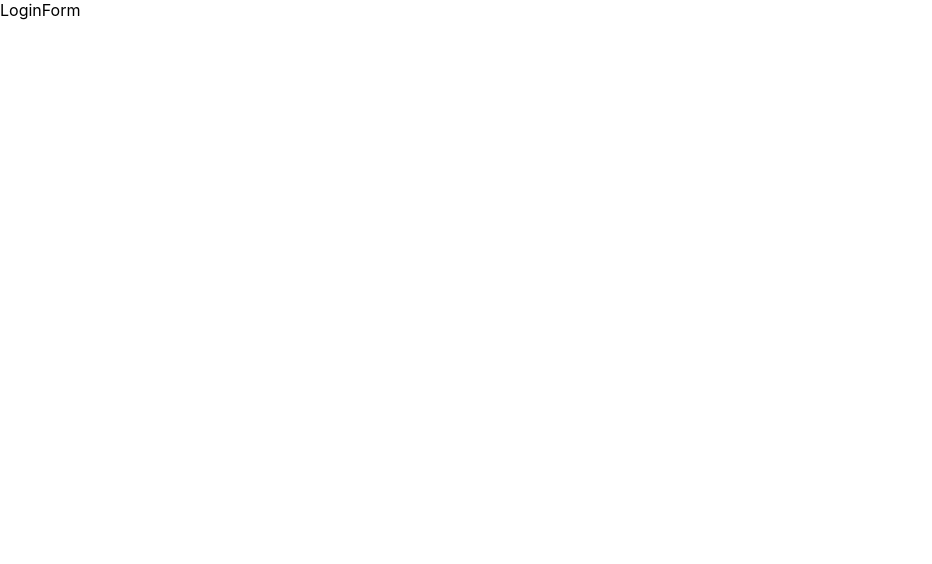
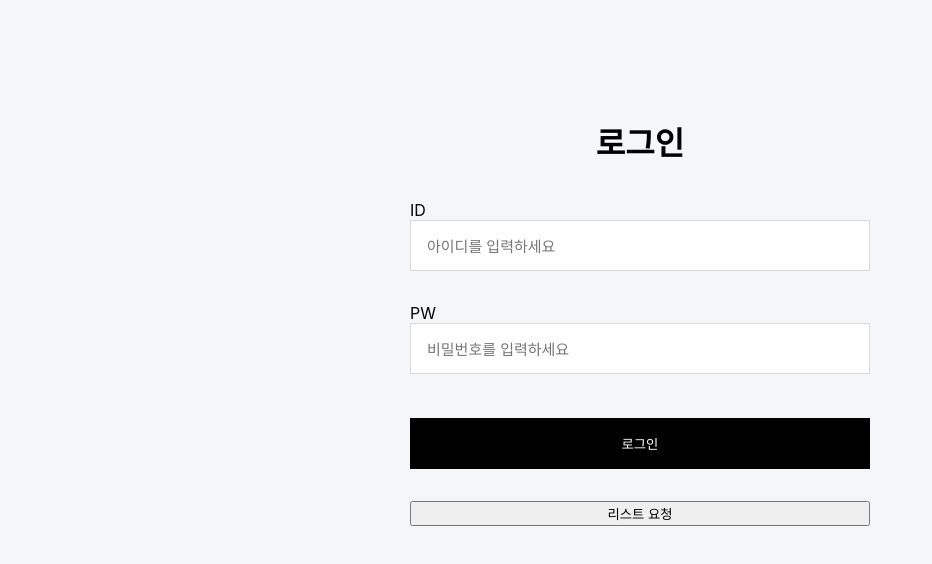
Before and after one commit to bnwhaled/frontend, a React (Create React App) app in the folder nyangdang/: page /login in a window 1280 px wide. Shown: the top 564 px of the page, without its empty margins (0-932 px from the left). Built offline with nearby package versions, Linux system fonts and the light colour scheme.

Commit message:
login, siginup

```diff
--- a/nyangdang/package.json
+++ b/nyangdang/package.json
@@ -6,9 +6,15 @@
     "@testing-library/jest-dom": "^5.16.5",
     "@testing-library/react": "^13.4.0",
     "@testing-library/user-event": "^13.5.0",
+    "axios": "^1.3.4",
     "react": "^18.2.0",
+    "react-cookie": "^4.1.1",
     "react-dom": "^18.2.0",
+    "react-redux": "^8.0.5",
+    "react-router-dom": "^6.8.1",
     "react-scripts": "5.0.1",
+    "redux": "^4.2.1",
+    "styled-components": "^5.3.6",
     "web-vitals": "^2.1.4"
   },
   "scripts": {
--- a/nyangdang/src/component/features/LoginForm/LoginForm.jsx
+++ b/nyangdang/src/component/features/LoginForm/LoginForm.jsx
@@ -1,7 +1,103 @@
-import React from "react";
+import React, { useState } from 'react';
+import { useNavigate } from 'react-router-dom';
+import axios from "axios";
+import { Cookies } from 'react-cookie';
+import useInput from '../../../hook/useInput';
+import { StContainerForm, StButton, StInput, StLabel, StContainer, StInputBox } from './LoginFormStyled';
+
 
 function LoginForm() {
-  return <div>LoginForm</div>;
+  const navigate = useNavigate();
+
+  const [userId, changeUserId, resetId] = useInput((e)=>e);
+  const [userPw, changeUserPw, resetPw] = useInput((e)=>e);
+  const [status, setStatus] = useState("인증 되기 전");
+  const [data, setData] = useState([]);
+
+  const BASE_URL = "http://3.35.136.146:8080/api";
+  const cookies = new Cookies;
+
+  const submitHandler = async (e) => {
+    e.preventDefault()
+    if( userId === ""){
+      alert ("아이디를 입력해주세요");
+      return;
+    }
+    if( userPw === "") {
+      alert("비밀번호를 입력해주세요");
+      return;
+    }
+    const response = await axios.post(
+      `${BASE_URL}/auth/login`,
+      {
+        username: userId,
+        password : userPw,
+      }, {withCredentials: true}
+    );
+    resetId();
+    resetPw();
+    console.log("response", response);
+    if(response.status === 200) setStatus("인증 완료");
+  };
+
+  // const getData = async () => {
+  //   const response = await axios.get(`${BASE_URL}/`, { withCredentials: true,});
+  //   console.log("response", response);
+  //   setData(response.data.data);
+  // };
+
+  const getData = async()=> {
+    const accessToken = cookies.get("accessToken");
+    console.log("accessToken", accessToken);
+    const response = await axios.get(`${BASE_URL}/posts`,{
+      headers: {
+        "Content-Type": "application/json",
+        Authorization: `Bearer ${accessToken}`, // 누가 요청했는 지 알려준다. (토큰 전달)
+      },
+    });
+    setData(response.data.data);
+    console.log(response);
+  };
+
+  // const jwtToken = await Login(loginPayload)
+
+
+  const keyDownHandler = (e) => {
+    if(e.key === "Enter") {return submitHandler};
+  }
+
+  return (
+    <StContainer>
+      <h3>로그인</h3>
+      <StContainerForm onSubmit={submitHandler}>
+        <StLabel htmlFor='id'> ID
+          <StInputBox>
+            <StInput
+              id="id"
+              type="text"
+              placeholder='아이디를 입력하세요'
+              value={userId}
+              onChange={changeUserId}
+            />
+          </StInputBox>
+        </StLabel>
+        <StLabel htmlFor='pw'> PW
+          <StInputBox>
+            <StInput
+              id="pw"
+              type="password"
+              placeholder='비밀번호를 입력하세요'
+              value={userPw}
+              onChange={changeUserPw}
+              onKeyDown={keyDownHandler}
+            />
+          </StInputBox>
+        </StLabel>
+        <StButton type='submit'> 로그인 </StButton>
+        <button onClick={getData}> 리스트 요청 </button>
+      </StContainerForm>
+    </StContainer>
+  )
 }
 
 export default LoginForm;
--- a/nyangdang/src/component/features/LoginForm/LoginFormStyled.jsx
+++ b/nyangdang/src/component/features/LoginForm/LoginFormStyled.jsx
@@ -0,0 +1,75 @@
+import styled from "styled-components";
+
+const StContainer = styled.div`
+    padding: 100px;
+    background: #f5f6f7;
+    width:100%;
+    height:100vh;
+    box-sizing: border-box;
+    display: flex;
+    flex-direction: column;
+    justify-content: center;
+    align-items:center;
+    position: relative;
+    h3 {
+        font-size: 32px;
+        position: absolute;
+        top:86px;
+    }
+`;
+const StContainerForm = styled.form`
+    display: flex;
+    flex-direction: column;
+    width: 460px;
+    position: absolute;
+    top:200px;
+    gap: 32px;
+`;
+
+const StLabel = styled.label`
+`;
+const StInput = styled.input`
+    display: block;
+    position: relative;
+    width:100%;
+    height: 29px;
+    border: none;
+    background: #fff;
+    font-size: 15px;
+`;
+const StIdBox = styled.div`
+`;
+const StPwBox = styled.div`
+    display: flex;
+    flex-direction: column;
+`;
+const StInputBox = styled.div`
+    display: block;
+    width:100%;
+    height: 51px;
+    border: solid 1px #dadada;
+    padding: 10px 14px;
+    box-sizing: border-box;
+    background: #fff;
+    position: relative;
+`;
+const StButtonCheck = styled.button`
+    position: absolute;
+    right: 10px;
+    top:30px;
+    border:none;
+    padding: 8px;
+    background-color: black;
+    color:white;
+    cursor: pointer;
+`;
+const StButton = styled.button`
+    background-color: black;
+    color: white;
+    border:none;
+    padding:16px 10px;
+    cursor: pointer;
+    margin-top:12px;
+`;
+
+export {StContainerForm, StButton, StInput, StLabel, StIdBox, StPwBox, StContainer, StInputBox, StButtonCheck };
--- a/nyangdang/src/component/features/SignupForm/SignupForm.jsx
+++ b/nyangdang/src/component/features/SignupForm/SignupForm.jsx
@@ -1,7 +1,93 @@
-import React from "react";
+import { useNavigate } from 'react-router-dom';
+import axios from "axios";
+import { useCookies } from "react-cookie";
+import useInput from "../../../hook/useInput";
+import { StContainerForm, StInput, StLabel, StIdBox, StPwBox, StContainer, StInputBox, StButtonCheck, StButton } from "./SignupFormStyled";
 
 function SignupForm() {
-  return <div>SignupForm</div>;
+  const navigate = useNavigate();
+
+  const [userId, changeUserId ] = useInput((e)=>e);
+  const [userPw, changeUserPw ] = useInput((e)=>e);
+  const [cookies, setCookies] = useCookies(['user']);
+
+  const BASE_URL = "http://3.35.136.146:8080/api";
+
+  const submitHandler = async (e) => {
+    e.preventDefault();
+    if(userId === ""){
+      alert ("아이디를 입력해주세요");
+      return;
+    }
+    if( userPw === "") {
+      alert("비밀번호를 입력해주세요");
+      return;
+    }
+    const body = {
+      username: userId,
+      password: userPw,
+    };
+    await axios.post(`${BASE_URL}/auth/signup`, body, {
+      withCredentials: true,
+    })
+    .then((res) => {
+      setCookies('user', res.data.id);
+      console.log("res1",res);
+      alert("회원가입 성공");
+      return res;
+      // navigate('/login');
+    })
+    .catch((error)=>{
+      console.log(error);
+      return error;
+    })
+    // console.log("res2",response);
+  }
+
+
+  const keyDownHandler = (e) => {
+    if(e.key === "Enter") {return submitHandler};
+  }
+
+  return (
+    <StContainer>
+      <h3>회원가입</h3>
+      <StContainerForm onSubmit={submitHandler}>
+        <StIdBox>
+          <StLabel> 아이디
+            <StInputBox>
+              <StInput
+                id="id"
+                type="text"
+                placeholder='아이디를 입력하세요'
+                value={userId}
+                onChange={changeUserId}
+              />
+            </StInputBox>
+          </StLabel>
+          <StButtonCheck> 중복확인 </StButtonCheck>
+        </StIdBox>
+        <StPwBox>
+          <StLabel> 비밀번호
+            <StInputBox>
+              <StInput
+                id="pw"
+                type="password"
+                placeholder='비밀번호를 입력하세요'
+                value={userPw}
+                onChange={changeUserPw}
+                onKeyDown={keyDownHandler}
+              />
+            </StInputBox>
+          </StLabel>
+          {/* <StLabel> 비밀번호 확인
+            <StInput placeholder="비밀번호를 입력해주세요" />
+          </StLabel> */}
+        </StPwBox>
+        <StButton type="submit"> 회원가입 </StButton>
+      </StContainerForm>
+    </StContainer>
+  )
 }
 
 export default SignupForm;
--- a/nyangdang/src/component/features/SignupForm/SignupFormStyled.jsx
+++ b/nyangdang/src/component/features/SignupForm/SignupFormStyled.jsx
@@ -0,0 +1,75 @@
+import styled from "styled-components";
+
+const StContainer = styled.div`
+    padding: 100px;
+    background: #f5f6f7;
+    width:100%;
+    height:100vh;
+    box-sizing: border-box;
+    display: flex;
+    flex-direction: column;
+    justify-content: center;
+    align-items:center;
+    position: relative;
+    h3 {
+        font-size: 32px;
+        position: absolute;
+        top:86px;
+    }
+`;
+const StContainerForm = styled.form`
+    display: flex;
+    flex-direction: column;
+    width: 460px;
+    position: absolute;
+    top:200px;
+    gap: 32px;
+`;
+
+const StLabel = styled.label`
+`;
+const StInput = styled.input`
+    display: block;
+    position: relative;
+    width:100%;
+    height: 29px;
+    border: none;
+    background: #fff;
+    font-size: 15px;
+`;
+const StIdBox = styled.div`
+`;
+const StPwBox = styled.div`
+    display: flex;
+    flex-direction: column;
+`;
+const StInputBox = styled.div`
+    display: block;
+    width:100%;
+    height: 51px;
+    border: solid 1px #dadada;
+    padding: 10px 14px;
+    box-sizing: border-box;
+    background: #fff;
+    position: relative;
+`;
+const StButtonCheck = styled.button`
+    position: absolute;
+    right: 10px;
+    top:30px;
+    border:none;
+    padding: 8px;
+    background-color: black;
+    color:white;
+    cursor: pointer;
+`;
+const StButton = styled.button`
+    background-color: black;
+    color: white;
+    border:none;
+    padding:16px 10px;
+    cursor: pointer;
+    margin-top:12px;
+`;
+
+export {StContainerForm, StButton, StInput, StLabel, StIdBox, StPwBox, StContainer, StInputBox, StButtonCheck };
--- /dev/null
+++ b/nyangdang/src/hook/useInput.jsx
@@ -0,0 +1,16 @@
+import { useState } from "react";
+
+const useInput = (handler) => {
+    const [value, setValue] = useState("");
+    const changeHandler = (e) => {
+        const value = handler(e.target.value);
+        if(value !== undefined) {setValue(value)};
+
+    };
+    const reset = () => {
+        setValue('');
+    }
+    return [ value, changeHandler, reset ];
+};
+
+export default useInput;
--- a/nyangdang/src/pages/Login.jsx
+++ b/nyangdang/src/pages/Login.jsx
@@ -1,7 +1,8 @@
 import React from "react";
+import LoginForm from "../component/features/LoginForm/LoginForm";
 
 function Login() {
-  return <div>Login</div>;
+  return <LoginForm />
 }
 
 export default Login;
--- a/nyangdang/src/pages/Signup.jsx
+++ b/nyangdang/src/pages/Signup.jsx
@@ -1,7 +1,8 @@
 import React from "react";
+import SignupForm from "../component/features/SignupForm/SignupForm";
 
 function Signup() {
-  return <div>Signup</div>;
+  return <SignupForm />
 }
 
 export default Signup;
```
Also changed, not shown: 2 other files (tests, documents, lock files or other folders).
